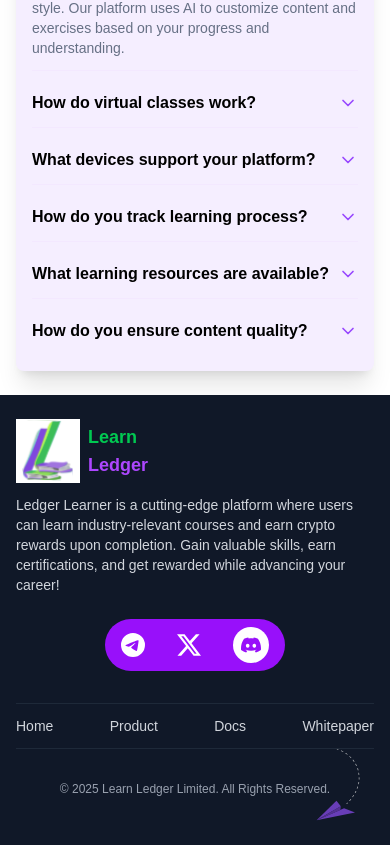
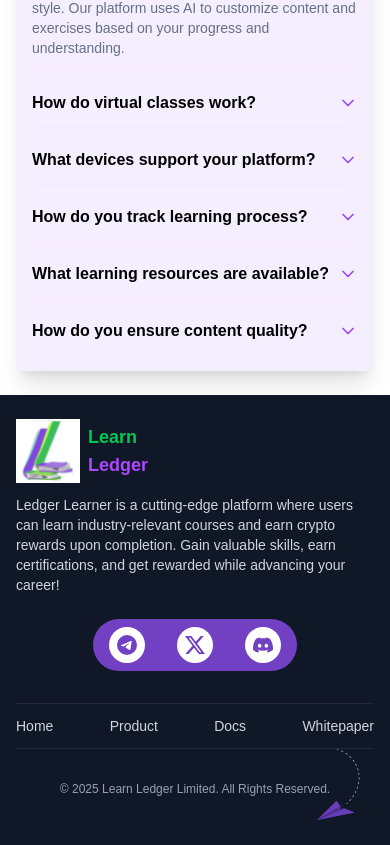
Before and after one commit to sagajax/LearnLed, a React (Vite) app: page / in a window 390 px wide. Shown: the part 2737-3582 px from the top of the page. Built offline with nearby package versions, Linux system fonts and the light colour scheme; a web font is replaced by a local one.

Commit message:
fixed social color on phone

```diff
--- a/src/components/Footer.jsx
+++ b/src/components/Footer.jsx
@@ -164,23 +164,23 @@ export default function Footer() {
 
         {/* Social Media Icons - in pill shape */}
         <div className="flex justify-center mb-8">
-          <div className="bg-purple-600 rounded-full px-4 py-2 flex items-center space-x-8">
+          <div className="bg-[#7241c3] rounded-full px-4 py-2 flex items-center space-x-8">
             {/* Telegram */}
-            <a href="#" className="flex items-center justify-center">
-              <svg className="h-6 w-6" fill="currentColor" viewBox="0 0 24 24">
+            <a href="#" className="flex items-center justify-center bg-white p-2 rounded-full">
+              <svg className="h-5 w-5 text-[#7241c3]" fill="currentColor" viewBox="0 0 24 24">
                 <path d="M11.944 0A12 12 0 0 0 0 12a12 12 0 0 0 12 12 12 12 0 0 0 12-12A12 12 0 0 0 12 0a12 12 0 0 0-.056 0zm4.962 7.224c.1-.002.321.023.465.14a.506.506 0 0 1 .171.325c.016.093.036.306.02.472-.18 1.898-.962 6.502-1.36 8.627-.168.9-.499 1.201-.82 1.23-.696.065-1.225-.46-1.9-.902-1.056-.693-1.653-1.124-2.678-1.8-1.185-.78-.417-1.21.258-1.91.177-.184 3.247-2.977 3.307-3.23.007-.032.014-.15-.056-.212s-.174-.041-.249-.024c-.106.024-1.793 1.14-5.061 3.345-.48.33-.913.49-1.302.48-.428-.008-1.252-.241-1.865-.44-.752-.245-1.349-.374-1.297-.789.027-.216.325-.437.893-.663 3.498-1.524 5.83-2.529 6.998-3.014 3.332-1.386 4.025-1.627 4.476-1.635z" />
               </svg>
             </a>
             {/* Twitter/X */}
-            <a href="#" className="flex items-center justify-center">
-              <svg className="h-6 w-6" fill="currentColor" viewBox="0 0 24 24">
+            <a href="#" className="flex items-center justify-center bg-white p-2 rounded-full">
+              <svg className="h-5 w-5 text-[#7241c3]" fill="currentColor" viewBox="0 0 24 24">
                 <path d="M18.901 1.153h3.68l-8.04 9.19L24 22.846h-7.406l-5.8-7.584-6.638 7.584H.474l8.6-9.83L0 1.154h7.594l5.243 6.932ZM17.61 20.644h2.039L6.486 3.24H4.298Z" />
               </svg>
             </a>
             {/* Discord */}
             <a href="#" className="flex items-center justify-center bg-white p-2 rounded-full">
             <svg
-                  className="h-5 w-5 text-purple-600"
+                  className="h-5 w-5 text-[#7241c3]"
                   viewBox="0 0 24 24"
                   fill="currentColor"
                 >
```
